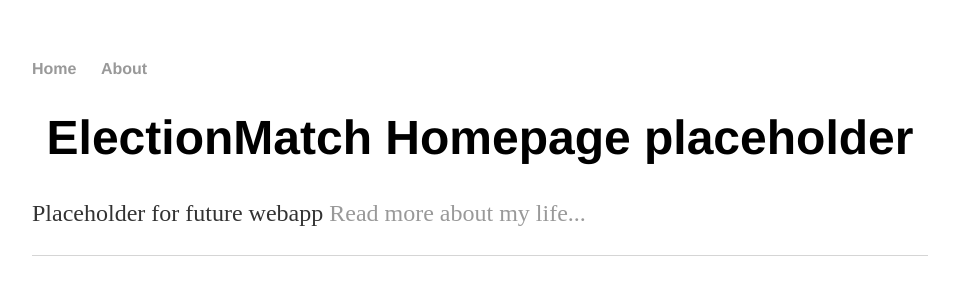
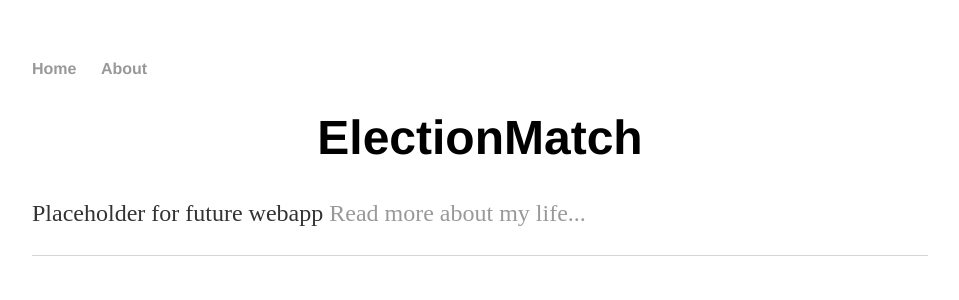
Before and after one commit to electionmatch/electionmatch.github.io, a Jekyll site: the page built from index.html, in a window 1280 px wide. Shown: the top 300 px of the page, without its empty margins (160-1119 px from the left). Built offline with Jekyll 4.4.1, drawn with Linux system fonts in a browser that asks for light colours.

Commit message:
Update index.html

```diff
--- a/index.html
+++ b/index.html
@@ -1,8 +1,8 @@
 ---
 layout: default
-title: ElectionMatch Homepage placeholder
+title: ElectionMatch
 ---
 <div class="blurb">
-	<h1 align="center">ElectionMatch Homepage placeholder</h1>
+	<h1 align="center">ElectionMatch</h1>
 	<p>Placeholder for future webapp <a href="/about">Read more about my life...</a></p>
 </div><!-- /.blurb -->
```
